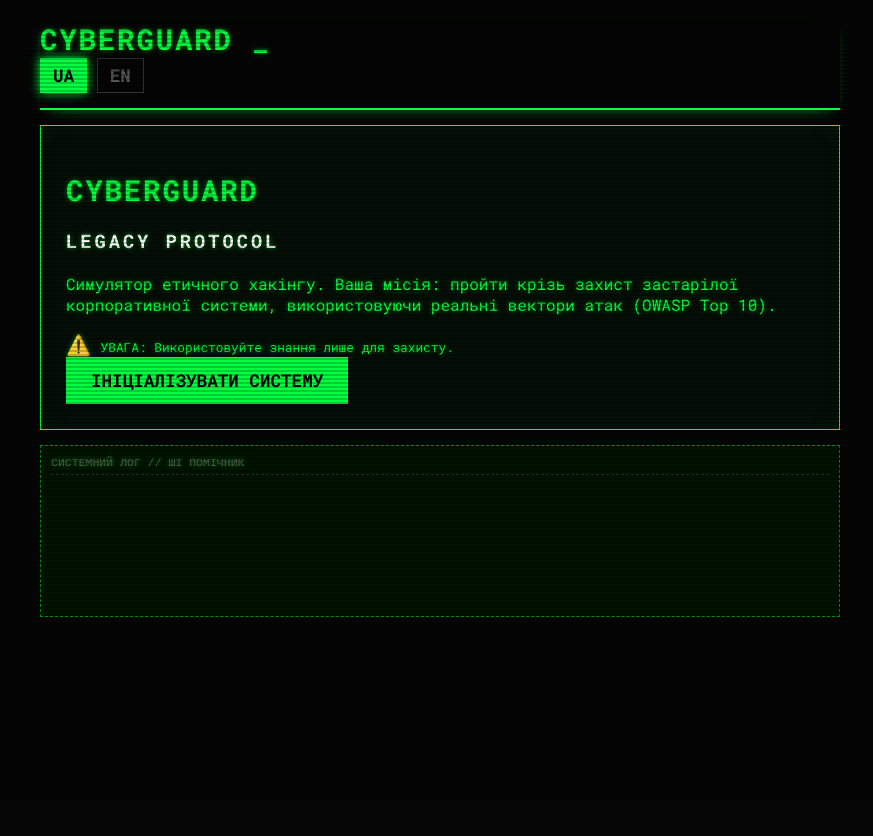
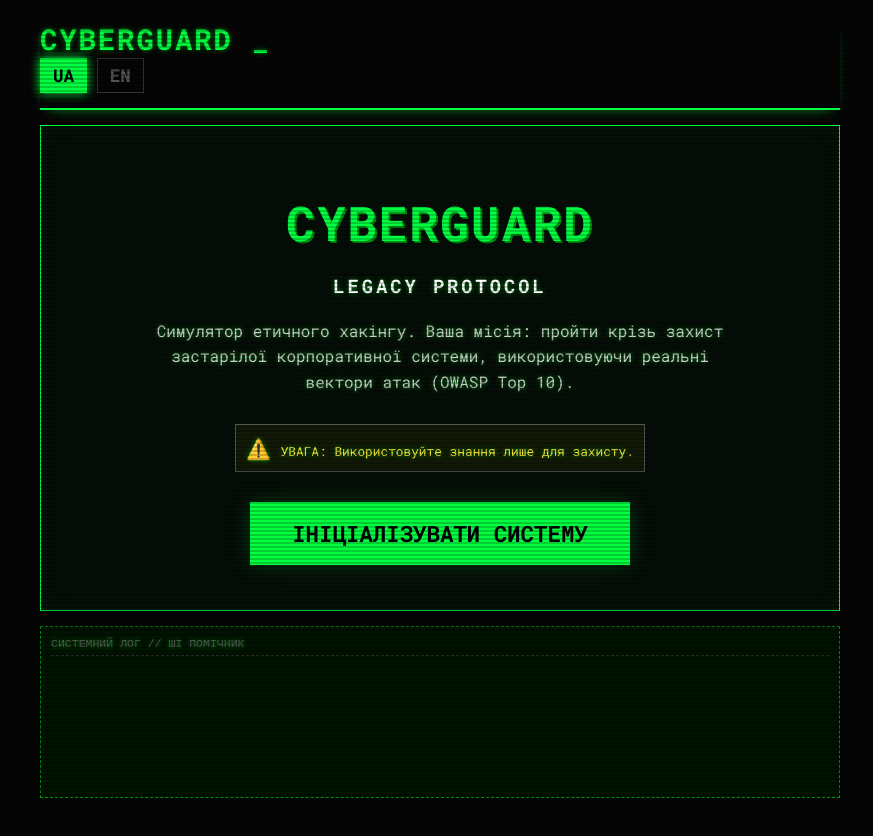
Before and after one commit to Dimetrius-eng/Cyberguard, a plain HTML site: page index.html in a window 1280 px wide. Shown: the whole page, without its empty margins (200-1073 px from the left). Before the commit the page ends 800 px from the top, so only its background shows below. Drawn offline with Linux system fonts and the light colour scheme.

Commit message:
style.css

```diff
--- a/css/style.css
+++ b/css/style.css
@@ -231,3 +231,51 @@ button:hover {
     75% { transform: translateX(-5px); border-color: red; }
     100% { transform: translateX(0); }
 }
+
+/* --- START SCREEN STYLES --- */
+.start-screen {
+    text-align: center;
+    padding: 20px;
+    animation: fadeIn 1s;
+}
+
+.glitch {
+    font-size: 3em;
+    font-weight: bold;
+    text-transform: uppercase;
+    position: relative;
+    text-shadow: 2px 2px 0px var(--primary-dim);
+    margin-bottom: 0;
+}
+
+.start-desc {
+    max-width: 600px;
+    margin: 0 auto 30px auto;
+    line-height: 1.6;
+    color: #ccc;
+}
+
+.warning-box {
+    border: 1px solid #555;
+    background: rgba(255, 255, 0, 0.05);
+    padding: 10px;
+    margin-bottom: 30px;
+    display: inline-block;
+    color: #ffeb3b;
+}
+
+.start-btn {
+    font-size: 1.4em;
+    padding: 15px 40px;
+    border: 2px solid var(--primary-color);
+    box-shadow: 0 0 20px rgba(0, 255, 65, 0.2);
+}
+
+.start-btn:hover {
+    box-shadow: 0 0 40px rgba(0, 255, 65, 0.6);
+}
+
+@keyframes fadeIn {
+    from { opacity: 0; transform: translateY(20px); }
+    to { opacity: 1; transform: translateY(0); }
+}
```
